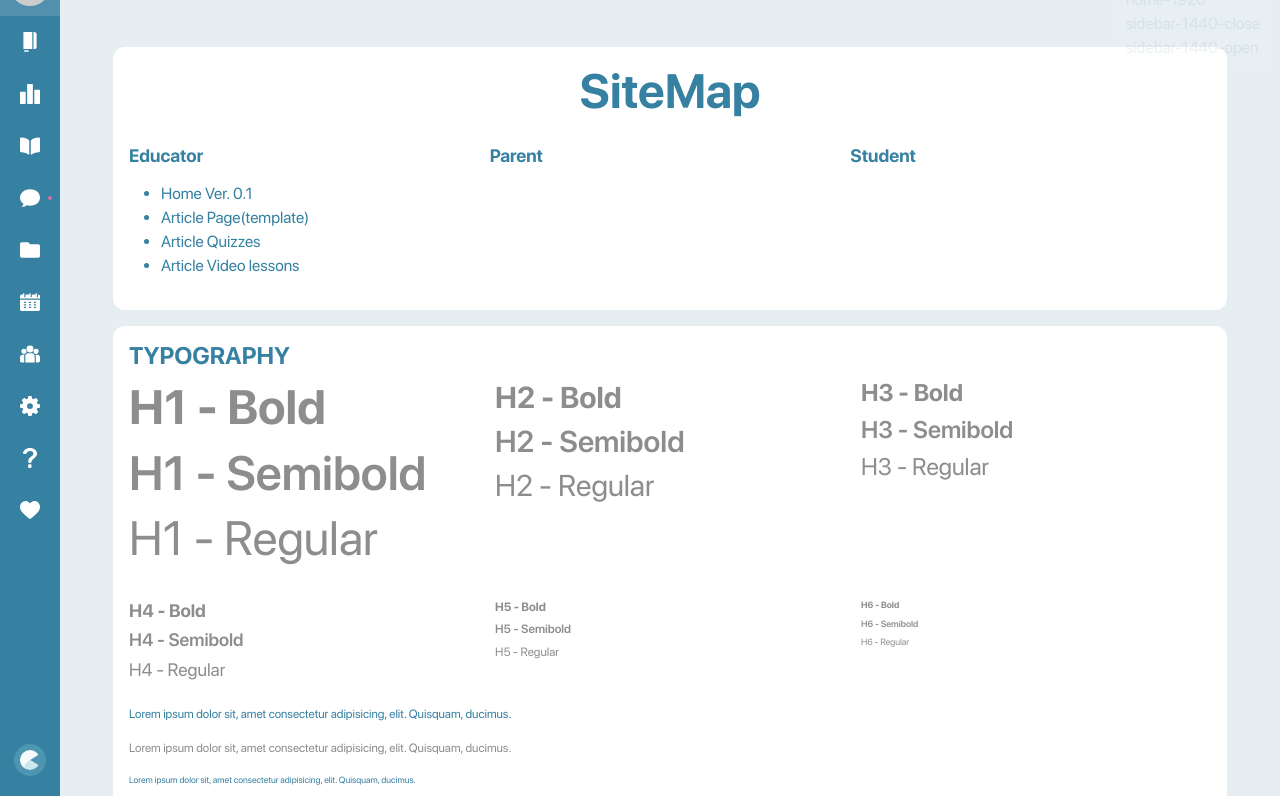
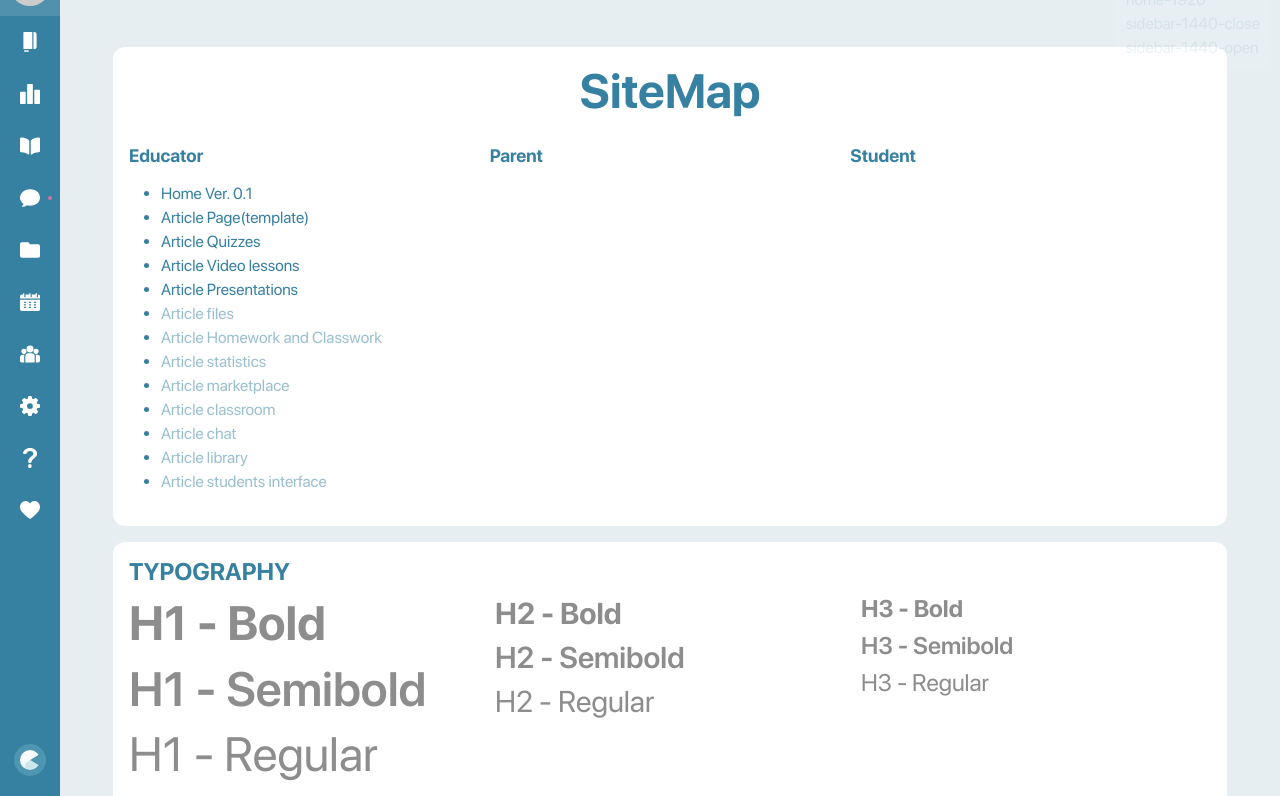
Before and after one commit to Alexsab/newtonteach.me, a Jekyll site: the page built from index.html, in a window 1280 px wide and 900 px high, cut to the strip 104-900 px from the top of the window. Built offline with Jekyll 4.4.1, drawn with Linux system fonts in a browser that asks for light colours.

Commit message:
Presentations

```diff
--- a/_config.yml
+++ b/_config.yml
@@ -67,6 +67,24 @@ sitemap_menu:
         url: /newtonteach.me/educator/article-quizzes
       - name: "Article Video lessons"
         url: /newtonteach.me/educator/article-video-lessons
+      - name: "Article Presentations"
+        url: /newtonteach.me/educator/article_presentations
+      - name: "Article files"
+        url: ''
+      - name: "Article Homework and Classwork"
+        url: ''
+      - name: "Article statistics"
+        url: ''
+      - name: "Article marketplace"
+        url: ''
+      - name: "Article classroom"
+        url: ''
+      - name: "Article chat"
+        url: ''
+      - name: "Article library"
+        url: ''
+      - name: "Article students interface"
+        url: ''
   - title: Parent
   - title: Student
 
--- a/_includes/components/sitemap-menu.html
+++ b/_includes/components/sitemap-menu.html
@@ -8,7 +8,7 @@
 					<h4 class="mb-3">{{ item.title }}</h4>
 					<ul>
 						{% for elem in item.pages %}
-						<li><a href="{{ elem.url }}" target="_blank">{{ elem.name }}</a></li>
+						<li><a {% if elem.url != '' %}href="{{ elem.url }}" {% endif %} target="_blank">{{ elem.name }}</a></li>
 						{% endfor %}
 					</ul>
 				</div>
```
Also changed, not shown: _educator/article_presentations.html (added, +81 -0 lines), img/articles/presentations/1.jpg (added), img/articles/presentations/2.jpg (added), img/articles/presentations/3.png (added), img/articles/presentations/4.png (added).
